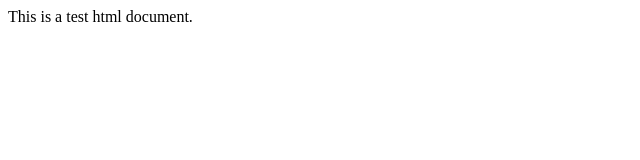
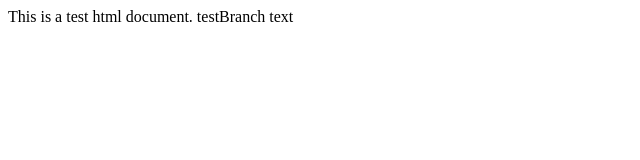
Before and after one commit to suaw-dev/csp-tutorial, a plain HTML site: page index.html in a window 1280 px wide. Shown: the whole page, without its empty margins (0-640 px from the left). Drawn offline with Linux system fonts and the light colour scheme.

Commit message:
testBranch commit

```diff
--- a/index.html
+++ b/index.html
@@ -5,7 +5,9 @@
 </head>
 
 <body>
-  <p> This is a test html document.</p>
+  <p> This is a test html document.
+      testBranch text
+  </p>
 
 </body>
 
```
Also changed, not shown: testBranch.txt (added).
